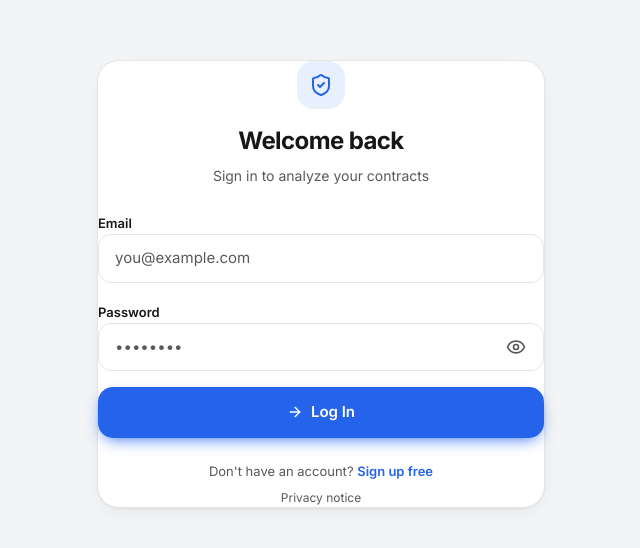
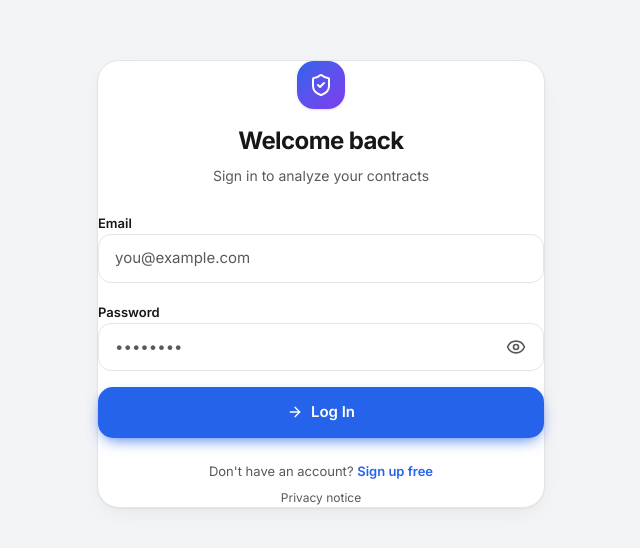
Before and after one commit to Jesusdavid2004/Contrato_cero_fronent, a React (Vite) app: page /login in a window 1280 px wide. Shown: the part 116-664 px from the top of the page, without its empty margins (319-959 px from the left). Built offline with nearby package versions, Linux system fonts and the light colour scheme; no server answers.

Commit message:
Da calidez visual al inicio y al acceso

```diff
--- a/src/components/AppHeader.tsx
+++ b/src/components/AppHeader.tsx
@@ -24,7 +24,7 @@ export function AppHeader() {
   };
 
   return (
-    <header className="sticky top-0 z-40 w-full border-b border-[var(--color-border)] bg-[var(--color-surface)]">
+    <header className="glass sticky top-0 z-40 w-full">
       <div className="flex items-center justify-between gap-3 px-4 py-3.5 sm:px-6 lg:px-10">
         <h1 className="truncate text-[17px] font-bold tracking-tight">{t(titleKey(location.pathname))}</h1>
         <div className="flex items-center gap-1.5">
--- a/src/index.css
+++ b/src/index.css
@@ -55,6 +55,9 @@
     --color-risk-low-text: #067647;
     --color-risk-low-dot: #039855;
 
+    --color-accent: #7c3aed;
+    --color-accent-soft: #f0e9fd;
+
     --shadow-floating: 0 1px 2px rgba(0, 0, 0, 0.05), 0 8px 24px -8px rgba(0, 0, 0, 0.08);
     --shadow-popover: 0 2px 4px rgba(0, 0, 0, 0.05), 0 16px 40px -12px rgba(0, 0, 0, 0.16);
     --radius-panel: 22px;
@@ -92,6 +95,9 @@
     --color-risk-low-text: #6ce9a6;
     --color-risk-low-dot: #6ce9a6;
 
+    --color-accent: #a78bfa;
+    --color-accent-soft: rgba(124, 58, 237, 0.16);
+
     --shadow-floating: 0 1px 2px rgba(0, 0, 0, 0.4), 0 12px 32px -12px rgba(0, 0, 0, 0.5);
     --shadow-popover: 0 2px 6px rgba(0, 0, 0, 0.45), 0 24px 56px -16px rgba(0, 0, 0, 0.6);
   }
@@ -108,6 +114,35 @@ body {
   font-family: 'Inter', -apple-system, 'SF Pro Text', system-ui, sans-serif;
   transition: background-color 0.25s ease, color 0.25s ease;
   min-height: 100vh;
+}
+
+/* Ambient glow: decorative only, never interactive */
+body::before {
+  content: "";
+  position: fixed;
+  inset: 0;
+  z-index: 0;
+  pointer-events: none;
+  background:
+    radial-gradient(560px 320px at 12% -4%, var(--color-action-soft), transparent 70%),
+    radial-gradient(640px 360px at 88% 6%, var(--color-accent-soft), transparent 70%);
+}
+
+#root {
+  position: relative;
+  z-index: 1;
+}
+
+::selection {
+  background: var(--color-action-soft);
+}
+
+/* Gradient display text (large headings only, keeps body text solid) */
+.text-gradient {
+  background: linear-gradient(100deg, var(--color-action-text), var(--color-accent));
+  -webkit-background-clip: text;
+  background-clip: text;
+  color: transparent;
 }
 
 /* Floating surfaces */
--- a/src/locales/en.json
+++ b/src/locales/en.json
@@ -41,6 +41,10 @@
   "home.greeting": "Hello, {{name}}",
   "home.headline": "Analyze your contracts",
   "home.subtitle": "Detect abusive clauses instantly with AI and generate formal objection letters in seconds.",
+  "home.badge": "Local, private analysis",
+  "home.trust_files": "PDF and images up to 10 MB",
+  "home.trust_private": "Your files are never kept",
+  "home.trust_bilingual": "English and Spanish",
   "features.scan.title": "Instant Scan",
   "features.scan.desc": "Extracts text from PDFs and images automatically.",
   "features.analyze.title": "AI Analysis",
--- a/src/locales/es.json
+++ b/src/locales/es.json
@@ -41,6 +41,10 @@
   "home.greeting": "Hola, {{name}}",
   "home.headline": "Analiza tus contratos",
   "home.subtitle": "Detecta cláusulas abusivas instantáneamente con IA y genera cartas formales de objeción en segundos.",
+  "home.badge": "Análisis local y privado",
+  "home.trust_files": "PDF e imágenes hasta 10 MB",
+  "home.trust_private": "Tus archivos no se conservan",
+  "home.trust_bilingual": "Español e inglés",
   "features.scan.title": "Escaneo Instantáneo",
   "features.scan.desc": "Extrae texto de PDFs e imágenes automáticamente.",
   "features.analyze.title": "Análisis con IA",
--- a/src/pages/Home.tsx
+++ b/src/pages/Home.tsx
@@ -1,7 +1,7 @@
 import { useEffect, useState } from 'react';
 import { useTranslation } from 'react-i18next';
 import { motion } from 'framer-motion';
-import { FileSearch, Info, PenLine, Sparkles } from 'lucide-react';
+import { FileSearch, FileUp, Globe, Info, PenLine, ShieldCheck, Sparkles } from 'lucide-react';
 import { Link, useNavigate } from 'react-router-dom';
 import { useAuth } from '../context/AuthContext';
 import { ContractApiError, uploadAndAnalyzeContract } from '../services/contracts';
@@ -12,6 +12,12 @@ const MODULES = [
   { icon: FileSearch, titleKey: 'features.scan.title', descKey: 'features.scan.desc' },
   { icon: Sparkles, titleKey: 'features.analyze.title', descKey: 'features.analyze.desc' },
   { icon: PenLine, titleKey: 'features.protect.title', descKey: 'features.protect.desc' },
+];
+
+const TRUST = [
+  { icon: FileUp, textKey: 'home.trust_files' },
+  { icon: ShieldCheck, textKey: 'home.trust_private' },
+  { icon: Globe, textKey: 'home.trust_bilingual' },
 ];
 
 export function Home() {
@@ -69,17 +75,29 @@ export function Home() {
   return (
     <div className="space-y-6">
       <motion.div initial={{ opacity: 0, y: 12 }} animate={{ opacity: 1, y: 0 }} transition={{ duration: 0.3 }}>
+        <span className="inline-flex items-center gap-1.5 rounded-full bg-gradient-to-r from-[var(--color-action)] to-[var(--color-accent)] px-3.5 py-1.5 text-[12px] font-bold text-white shadow-sm">
+          <Sparkles aria-hidden="true" className="h-3.5 w-3.5" />
+          {t('home.badge')}
+        </span>
         {firstName && (
-          <p className="text-[14px] font-medium text-[var(--color-text-muted)]">
+          <p className="mt-3 text-[14px] font-medium text-[var(--color-text-muted)]">
             {t('home.greeting', { name: firstName, defaultValue: `Hello, ${firstName}` })}
           </p>
         )}
-        <h1 className="mt-1 text-[30px] font-bold leading-tight tracking-tight sm:text-[36px]">
+        <h1 className="mt-2 text-[32px] font-bold leading-tight tracking-tight sm:text-[42px]">
           {t('home.headline', 'Analyze your contracts')}
         </h1>
         <p className="mt-2 max-w-2xl text-[15px] leading-relaxed text-[var(--color-text-muted)]">
           {t('home.subtitle', 'Identify risks, understand your clauses and make informed decisions.')}
         </p>
+        <ul className="mt-4 flex flex-wrap items-center gap-x-5 gap-y-2">
+          {TRUST.map(({ icon: Icon, textKey }) => (
+            <li key={textKey} className="flex items-center gap-1.5 text-[13px] font-medium text-[var(--color-text-muted)]">
+              <Icon aria-hidden="true" className="h-4 w-4 text-[var(--color-action-text)]" />
+              {t(textKey)}
+            </li>
+          ))}
+        </ul>
       </motion.div>
 
       {externalAi && (
@@ -115,11 +133,16 @@ export function Home() {
             initial={{ opacity: 0, y: 12 }}
             animate={{ opacity: 1, y: 0 }}
             transition={{ duration: 0.3, delay: 0.12 + i * 0.06 }}
-            className="floating-card flex h-full flex-col"
+            className="floating-card group flex h-full flex-col transition-all duration-200 hover:-translate-y-1 hover:shadow-[var(--shadow-popover)]"
           >
-            <span className="inline-flex self-start rounded-[13px] bg-[var(--color-action-soft)] p-2.5">
-              <Icon aria-hidden="true" className="h-5 w-5 text-[var(--color-action-text)]" />
-            </span>
+            <div className="flex items-start justify-between">
+              <span className="inline-flex self-start rounded-[13px] bg-[var(--color-action-soft)] p-2.5 transition-transform duration-200 group-hover:scale-110">
+                <Icon aria-hidden="true" className="h-5 w-5 text-[var(--color-action-text)]" />
+              </span>
+              <span aria-hidden="true" className="text-gradient text-[28px] font-bold leading-none opacity-80">
+                {String(i + 1).padStart(2, '0')}
+              </span>
+            </div>
             <h2 className="mt-3 text-[15px] font-bold">{t(titleKey)}</h2>
             <p className="mt-1 text-[13px] leading-relaxed text-[var(--color-text-muted)]">{t(descKey)}</p>
           </motion.div>
--- a/src/pages/Login.tsx
+++ b/src/pages/Login.tsx
@@ -33,8 +33,8 @@ export function Login() {
       className="floating-panel"
     >
       <div className="flex flex-col items-center gap-1.5 text-center">
-        <span className="mb-2 flex h-12 w-12 items-center justify-center rounded-[17px] bg-[var(--color-action-soft)]">
-          <ShieldCheck className="h-6 w-6 text-[var(--color-action-text)]" />
+        <span className="mb-2 flex h-12 w-12 items-center justify-center rounded-[17px] bg-gradient-to-br from-[var(--color-action)] to-[var(--color-accent)] shadow-sm">
+          <ShieldCheck className="h-6 w-6 text-white" />
         </span>
         <h1 className="text-[24px] font-bold tracking-tight">{t('auth.login_title', 'Welcome back')}</h1>
         <p className="text-[14px] text-[var(--color-text-muted)]">
--- a/src/pages/Register.tsx
+++ b/src/pages/Register.tsx
@@ -34,8 +34,8 @@ export function Register() {
       className="floating-panel"
     >
       <div className="flex flex-col items-center gap-1.5 text-center">
-        <span className="mb-2 flex h-12 w-12 items-center justify-center rounded-[17px] bg-[var(--color-action-soft)]">
-          <ShieldCheck className="h-6 w-6 text-[var(--color-action-text)]" />
+        <span className="mb-2 flex h-12 w-12 items-center justify-center rounded-[17px] bg-gradient-to-br from-[var(--color-action)] to-[var(--color-accent)] shadow-sm">
+          <ShieldCheck className="h-6 w-6 text-white" />
         </span>
         <h1 className="text-[24px] font-bold tracking-tight">{t('auth.register_title', 'Create account')}</h1>
         <p className="text-[14px] text-[var(--color-text-muted)]">
```
